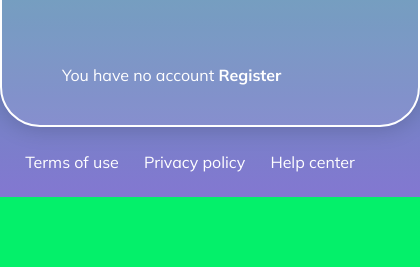
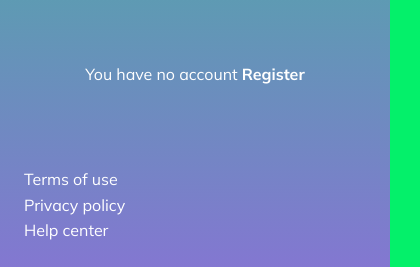
Before and after one commit to lesterpaz99/Platzivideo, a website: page log-in/log-in.html in a window 390 px wide. Shown: the part 652-919 px from the top of the page, 420 px wide, since content can reach past the window. Before the commit the page ends 849 px from the top, so only its background shows below. Drawn offline with Linux system fonts and the light colour scheme.

Commit message:
add a media querie for mobile screens

```diff
--- a/log-in/style.css
+++ b/log-in/style.css
@@ -139,3 +139,33 @@ section.login {
     width: 380px;
     height: 100%;
 }
+
+@media screen and (max-width: 600px) {
+    body {
+        grid-template-rows: auto 1fr 100px;
+    }
+    .login {
+        padding: 20px;
+    }
+    .login .login-container {
+        background-color: transparent;
+        border: none;
+        box-shadow: none;
+        padding: 0;
+        width: 100%;
+        justify-content: space-evenly;
+    }
+    .login-container__register {
+        text-align: center;
+    }
+    .footer {
+        margin-bottom: 24px;
+    }
+    .footer .footer-details {
+        width: 100%;
+        flex-direction: column;
+        align-items: flex-start;
+        justify-content: space-around;
+        padding-left: 24px;
+    }
+}
```
